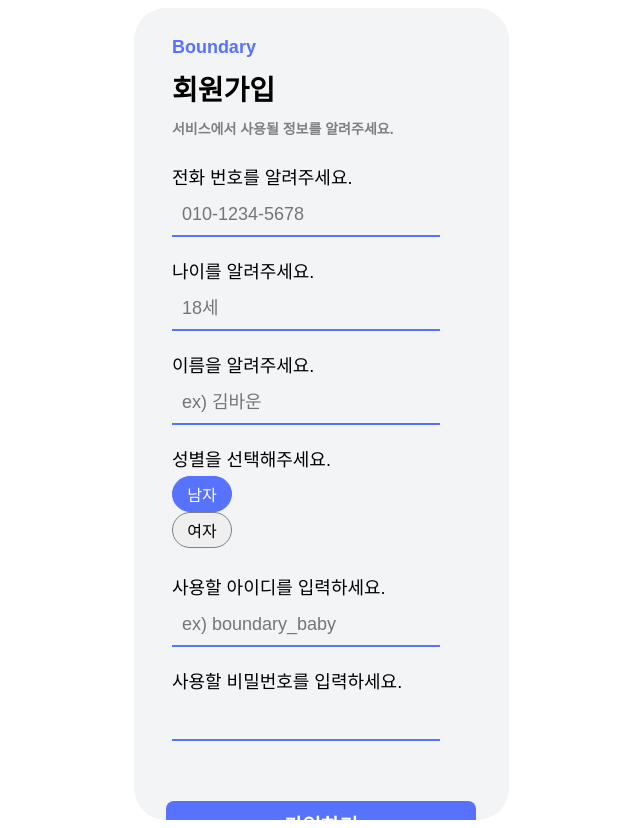
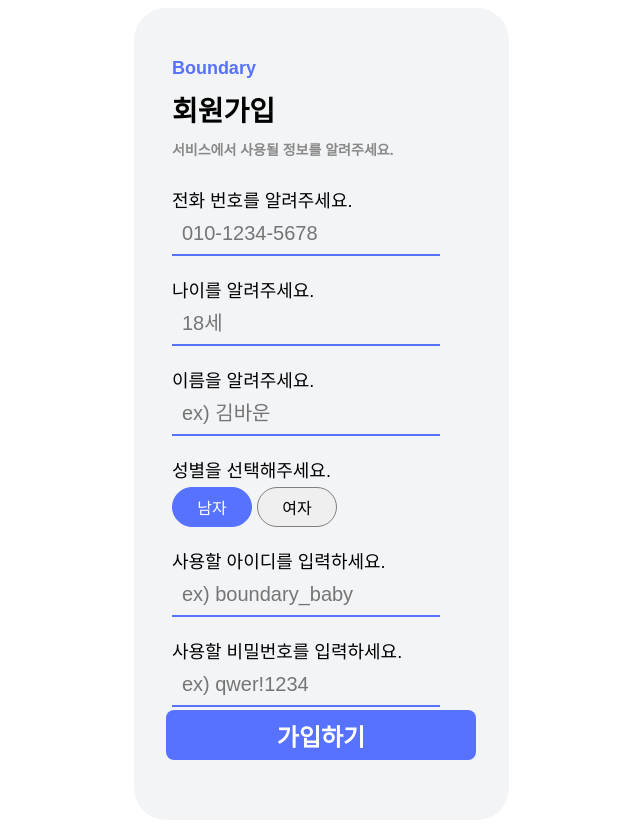
Before and after one commit to Boundaryy/Boundary, a SvelteKit app: page /child/auth/signup in a window 1280 px wide. Shown: the whole page, without its empty margins (319-959 px from the left). Built offline with nearby package versions, Linux system fonts and the light colour scheme.

Commit message:
아이 부분 CSS 수정 완료

```diff
--- a/src/app.css
+++ b/src/app.css
@@ -5,7 +5,7 @@
     display: flex;
     flex-direction: column;
     align-items: center;
-    justify-content: center;
+    justify-content: flex-start;
     position: relative;
     background-color: #F3F4F6;
     font-family: 'Pretendard', sans-serif;
@@ -17,7 +17,7 @@
 
 .header {
     text-align: left;
-    margin-bottom: 40px;
+    margin: 12px 0 12px 0 ;
     width: 100%;
     font-size: 28px;
     font-weight: 700;
@@ -41,3 +41,51 @@
     font-size: 14px;
     margin: 5px 0;
 }
+
+.mypage-btn {
+    position: absolute;
+    display: flex;
+    align-items: center;
+    background-color: #5772FF;
+    padding: 5px 7px 5px 15px;
+    top: 46px;
+    right: 30px;
+    gap: 5px;
+    border-radius: 100px;
+  }
+
+  .mypage-btn .text {
+    display: inline;
+    color: white;
+
+  }
+
+  .mypage-btn img {
+    height: 30px;
+    width: 30px;
+    position: relative;
+    margin: -3px 0 3px 0;
+  }
+
+.button {
+    width: 310px;
+    height: 50px;
+    background-color: #5772FF;
+    border: none;
+    border-radius: 8px;
+    color: #FFFFFF;
+    font-size: 18pt;
+    font-family: 'Pretendard', sans-serif;
+    font-weight: 600;
+    cursor: pointer;
+    position: absolute;
+    bottom: 60px;
+    display: flex;
+    align-items: center;
+    justify-content: center;
+    text-decoration: none;
+}
+
+.button:hover {
+    background-color: #4a63d6;
+}
--- a/src/routes/child/auth/signup/+page.svelte
+++ b/src/routes/child/auth/signup/+page.svelte
@@ -49,41 +49,15 @@
 </script>
 
 <style>
-    .header {
-        text-align: left;
-        width: 100%;
-        margin-bottom: 20px;
-        padding-top: 60px;
-    }
-
-    .header h1 {
-        color: #5772FF;
-        font-size: 18px;
-        font-weight: 700;
-        margin: 0;
-    }
-
-    .header h2 {
-        font-size: 28px;
-        font-weight: 700;
-        margin: 10px 0;
-    }
-
-    .header p {
-        color: #808080;
-        font-size: 14px;
-        margin: 5px 0;
-    }
 
     .form-group {
         width: 100%;
-        margin-bottom: 20px;
+        margin: 10px 0;
     }
 
     .form-group div {
         display: block;
         font-size: 18px;
-        margin-bottom: 5px;
     }
 
     .form-group input {
@@ -92,63 +66,36 @@
         border: none;
         border-bottom: 2px solid #5772FF;
         background: transparent;
-        font-size: 18px;
+        font-size: 20px;
         outline: none;
         color: #5772FF;
+        height: 22px;
         max-width: 248px;
     }
 
     .gender-container {
         display: flex;
         justify-content: center;
-        gap: 10px;
-        margin-bottom: 40px;
+        row-gap: 30px; /* 간격을 좀 더 늘립니다 */
         width: 100%;
     }
 
     .gender-option {
-        display: flex;
-        align-items: center;
-        justify-content: center;
-        padding: 5px 10px;
+        margin-top: 5px;
         border: 1px solid #808080;
         border-radius: 20px;
         font-size: 16px;
         cursor: pointer;
         outline: none;
         text-align: center;
-        width: 60px;
-        height: 36px;
+        min-width: 80px; /* 최소 너비를 설정합니다 */
+        height: 40px; /* 높이를 약간 늘립니다 */
     }
 
     .gender-option.selected {
         background-color: #5772FF;
         color: white;
         border: 1px solid #5772FF;
-    }
-
-    .submit-button {
-        display: flex;
-        align-items: center;
-        justify-content: center;
-        width: 310px;
-        height: 50px;
-        background-color: #5772FF;
-        border: none;
-        border-radius: 8px;
-        color: #FFFFFF;
-        font-size: 20px;
-        font-family: 'Pretendard', sans-serif;
-        font-weight: 600;
-        text-decoration-line: none;
-        text-align: center;
-        cursor: pointer;
-        margin-top: 40px;
-        line-height: 50px;
-    }
-
-    .submit-button:hover {
-        background-color: #4a63d6;
     }
 </style>
 
@@ -201,8 +148,7 @@
 
     <div class="form-group">
         <div>사용할 비밀번호를 입력하세요.</div>
-        <input type="password" bind:value={password} />
+        <input type="password" placeholder="ex) qwer!1234" bind:value={password} />
     </div>
-
-    <button class="submit-button" on:click={handleSubmit}>가입하기</button>
+    <button class="button" on:click={handleSubmit}>가입하기</button>
 </div>
--- a/src/routes/child/home/+page.svelte
+++ b/src/routes/child/home/+page.svelte
@@ -9,65 +9,12 @@
 </script>
 
 <style>
-  .header {
-    text-align: left;
-    margin: 40px 0 0px 0;
-    width: 100%;
-    padding-left: 85px;
-
-}
-
-  .header h1 {
-    color: #5772FF;
-    font-size: 24px;
-    font-weight: 700;
-    margin: 0;
-  }
-
-  .header h2 {
-    font-size: 30px;
-    font-weight: 700;
-    margin: 10px 0;
-  }
-
-  .header p {
-    color: #808080;
-    font-size: 14px;
-    margin: 5px 0;
-  }
-
   .calendar {
     margin-top: 20px;
     background-color: #808080;
     text-align: center;
     padding: 100px 106px;
   }
-
-  .mypage-btn {
-    position: absolute;
-    display: flex;
-    align-items: center;
-    background-color: #5772FF;
-    padding: 5px 7px 5px 15px;
-    top: 30px;
-    right: 30px;
-    gap: 5px;
-    border-radius: 100px;
-  }
-
-  .mypage-btn .text {
-    display: inline;
-    color: white;
-
-  }
-
-  .mypage-btn img {
-    height: 30px;
-    width: 30px;
-    position: relative;
-    margin: -3px 0 3px 0;
-  }
-
 
   .calendar {
         width: 274px;
@@ -136,10 +83,10 @@
 </style>
 
 <div class="container">
-  <div class="mypage-btn">
-    <span on:click={onclickhandler2}><div class="text">마이페이지</div></span>
+  <!-- <div class="mypage-btn">
+    <span on:click={onclickhandler2}><div class="text">나의 정보</div></span>
     <img src="/user-icon.svg" alt="a" class="icon"/>
-  </div>
+  </div> -->
   <div class="header">
     <h2>어렵지 않은 학습</h2>
     <p>상황 대처, 게임을 통한 학습으로 지능을 향상시켜요</p>
--- a/src/routes/child/training/resolve/+page.svelte
+++ b/src/routes/child/training/resolve/+page.svelte
@@ -6,18 +6,6 @@
 </script>
 
 <style>
-  .header {
-    text-align: left;
-    margin: 40px;
-    width: 100%;
-    display: inline;
-  }
-  .header h2 {
-    font-size: 30px;
-    font-weight: 700;
-    margin: 10px 0;
-  }
-
   .speech-bubble {
     display: flex;
     justify-content: flex-start;
@@ -56,13 +44,6 @@
     margin-bottom: 10px;
   }
 
-  .arrow {
-    height: 60px;
-    rotate: 180deg;
-    top: 77px;
-    left: 22px;
-    position: absolute;
-  }
 
   .send-box{
     position: absolute;
@@ -93,10 +74,28 @@
     height: 26px;
   }
 
+  .arrow {
+    rotate: 180deg;
+    height: 42px;
+  }
+  .arrow-box {
+    width: 110%;
+    display: flex;
+    align-items: center;
+    height: 32px;
+    font-size: 18px;
+    color: #808080;
+    top: 20px;
+    left: 22px;
+  }
+
 </style>
 
 <div class="container">
-    <img on:click={handleLoginClick} class="arrow" src="/right_arrow.svg" alt="">
+  <div class="arrow-box">
+    <img on:click={handleLoginClick} class="arrow"  src="/right_arrow.svg" alt="">
+    돌아가기
+  </div>
   <div class="header">
     <h2>상황 대처 지능 테스트</h2>
   </div>
--- a/src/routes/choose/+page.svelte
+++ b/src/routes/choose/+page.svelte
@@ -32,31 +32,6 @@
   </script>
 
   <style>
-    .header {
-        text-align: left;
-        margin-bottom: 40px;
-        width: 100%;
-        padding-left: 85px;
-    }
-
-    .header h1 {
-        color: #5772FF;
-        font-size: 18px;
-        font-weight: 700;
-        margin: 0;
-    }
-
-    .header h2 {
-        font-size: 28px;
-        font-weight: 700;
-        margin: 10px 0;
-    }
-
-    .header p {
-        color: #898989;
-        font-size: 14px;
-        margin: 5px 0;
-    }
 
     .icon-container {
         display: flex;
```
